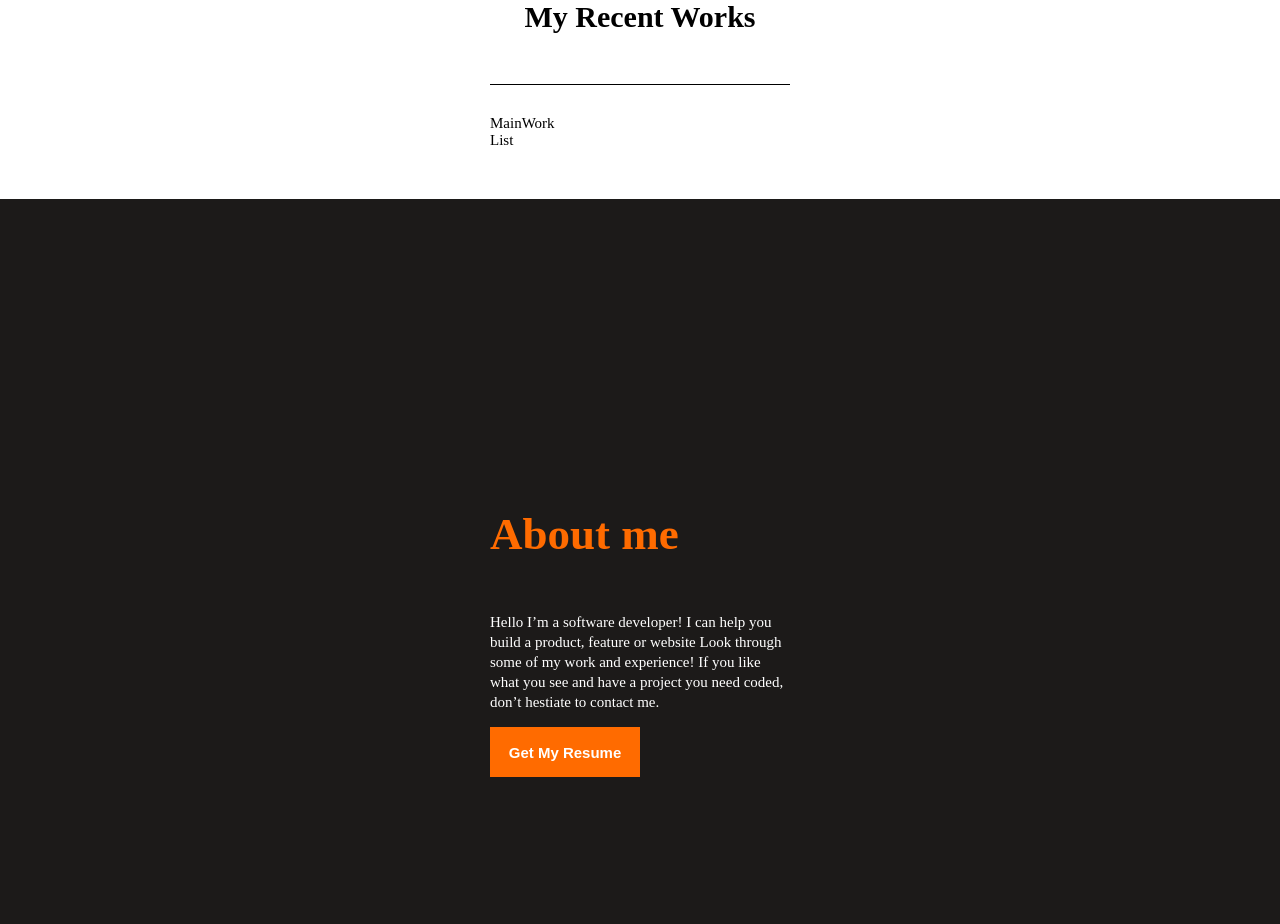
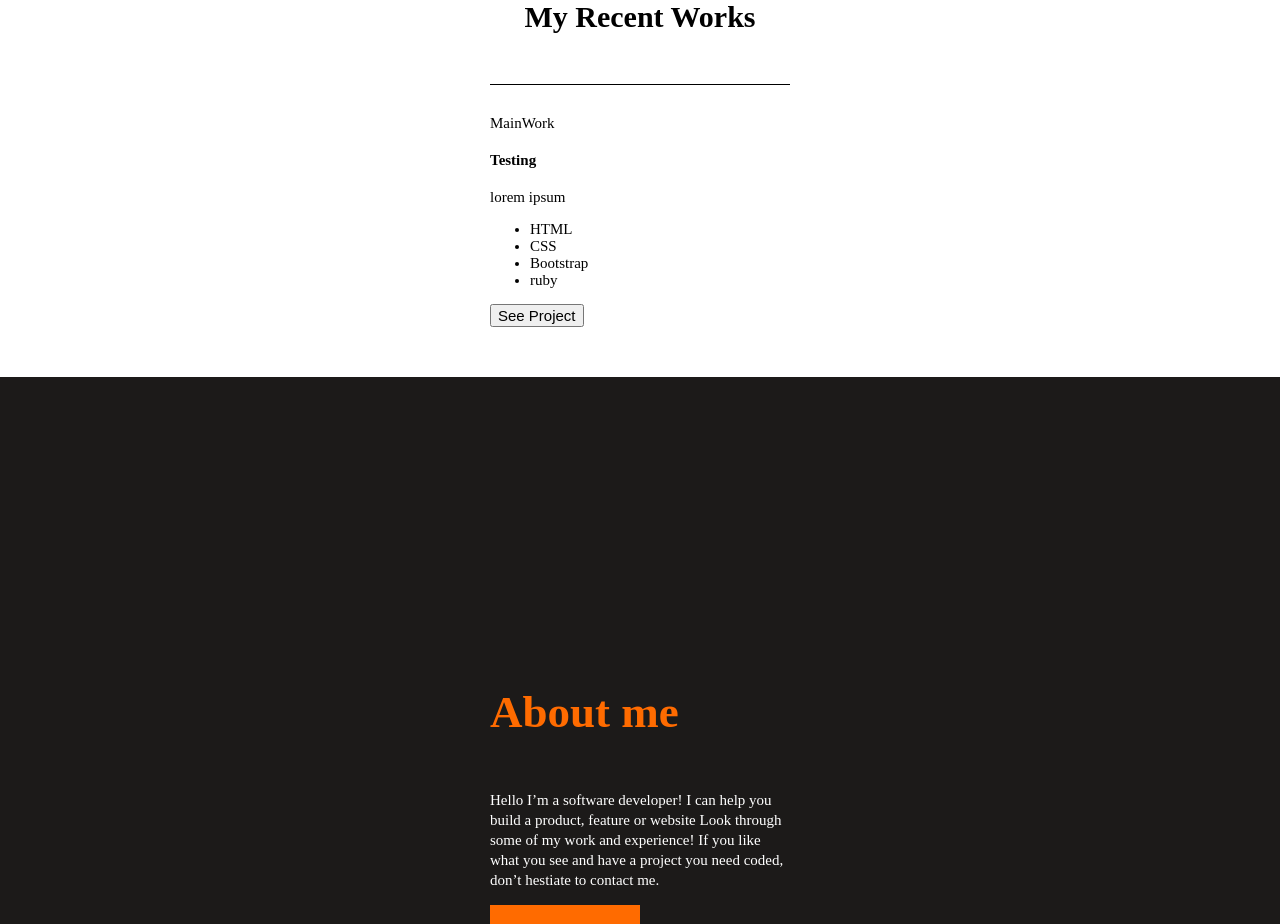
Before and after one commit to Retky/RetkyPortfolio, a React (Create React App) app: page / in a window 1280 px wide. Shown: the part 880-1804 px from the top of the page. Built offline with nearby package versions, Linux system fonts and the light colour scheme.

Commit message:
Add 'Work Card' base structure

```diff
--- /dev/null
+++ b/src/components/WorkCard.jsx
@@ -0,0 +1,33 @@
+import React from 'react';
+import PropTypes from 'prop-types';
+
+const WorkCard = (props) => {
+  const {
+    id,
+    name,
+    description,
+    topics,
+  } = props;
+
+  return (
+    <div id={id}>
+      <h4>{name}</h4>
+      <p>{description}</p>
+      <ul>
+        {topics.map((tool) => (
+          <li key={tool}>{tool}</li>
+        ))}
+      </ul>
+      <button type="button">See Project</button>
+    </div>
+  );
+};
+
+WorkCard.propTypes = {
+  id: PropTypes.number.isRequired,
+  name: PropTypes.string.isRequired,
+  description: PropTypes.string.isRequired,
+  topics: PropTypes.arrayOf(PropTypes.string).isRequired,
+};
+
+export default WorkCard;
--- a/src/components/Works.jsx
+++ b/src/components/Works.jsx
@@ -1,14 +1,33 @@
 import React from 'react';
+import { useSelector } from 'react-redux';
 import './Works.scss';
+import WorkCard from './WorkCard';
 
-const Works = () => (
+const Works = () => {
+  const worksList = useSelector((state) => state);
+
+  return (
     <section id="works">
       <div className="contWidth work">
         <h3>My Recent Works</h3>
         <div id="featured">MainWork</div>
-      <div id="workList">List</div>
+        <div id="workList">
+          {worksList.map((work) => (
+            <WorkCard
+              key={work.id}
+              id={work.id}
+              name={work.name}
+              description={work.description}
+              topics={work.topics}
+              homepage={work.homepage}
+              preview={work.preview}
+              desc={work.desc}
+            />
+          ))}
+        </div>
       </div>
     </section>
   );
+};
 
 export default Works;
```
Lines whose indentation alone changed are shown as unchanged.
